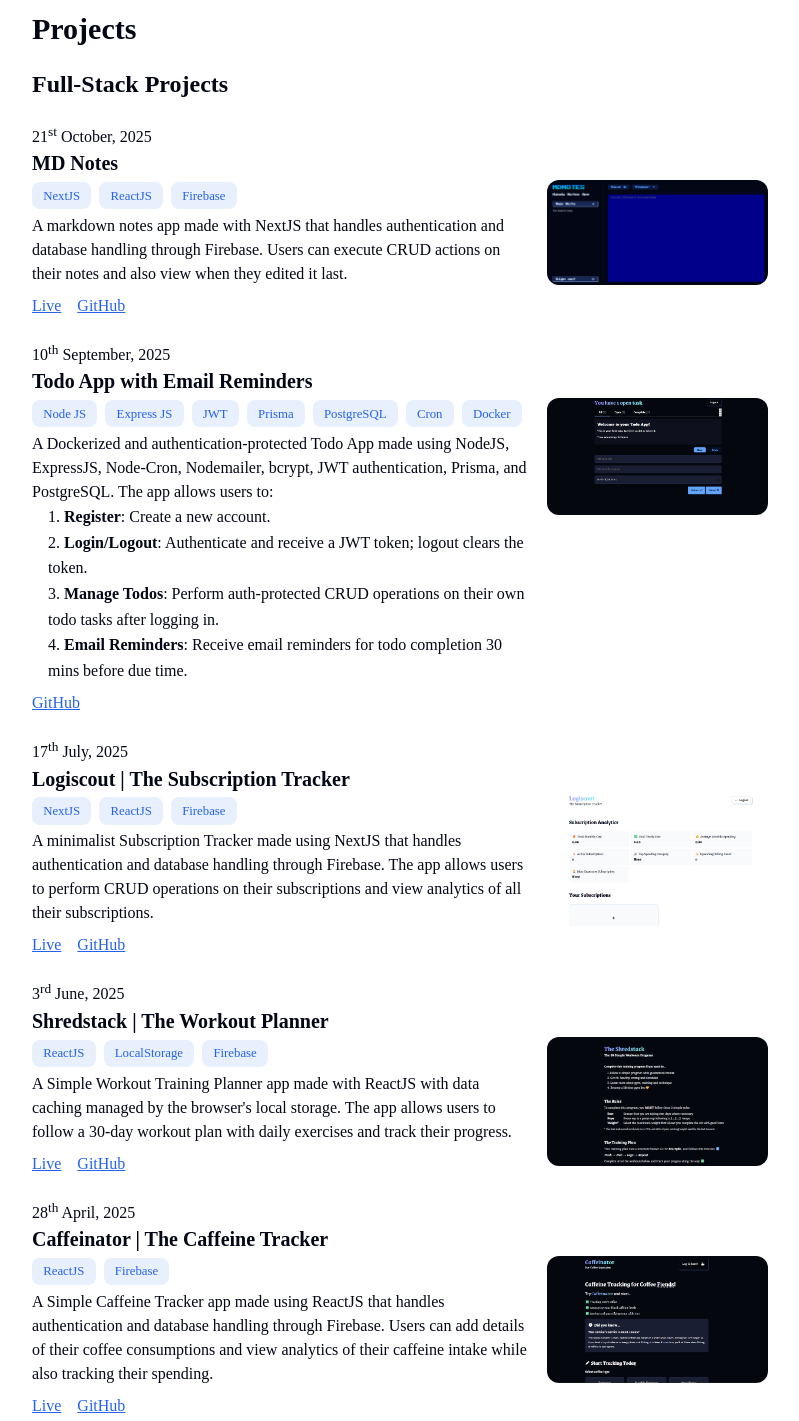
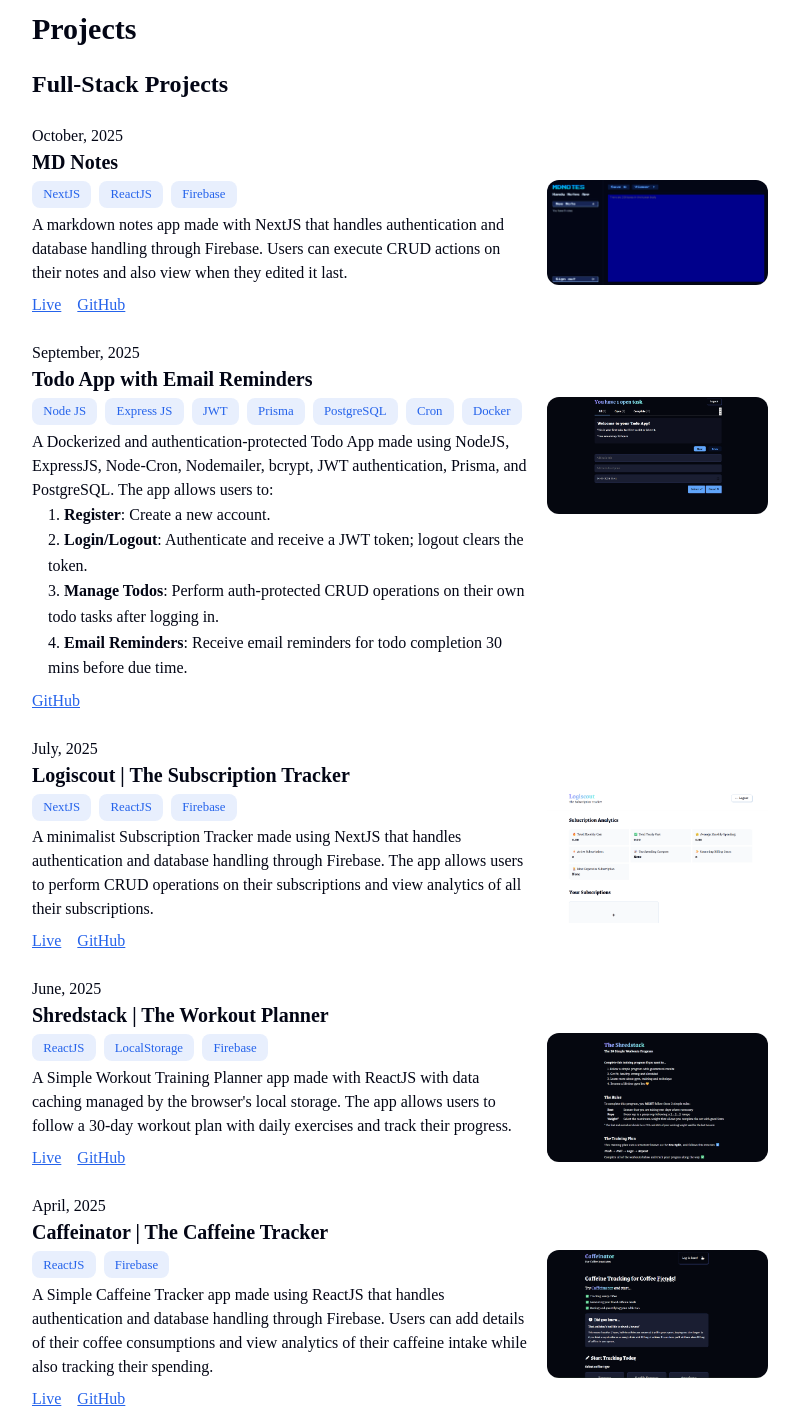
Before and after one commit to pratikk0501/my-web-portfolio, a plain HTML site: page index.html in a window 1280 px wide. Shown: the part 880-2301 px from the top of the page, without its empty margins (240-1039 px from the left). Drawn offline with Linux system fonts and the light colour scheme; a web font is replaced by a local one.

Commit message:
Made changes

```diff
--- a/index.html
+++ b/index.html
@@ -118,7 +118,7 @@
           <br />
           <div class="project-card">
             <div>
-              <p>21<sup>st</sup> October, 2025</p>
+              <p>October, 2025</p>
               <h4>MD Notes</h4>
               <div class="tech-list">
                 <div class="card-button-secondary">
@@ -159,7 +159,7 @@
           <br />
           <div class="project-card">
             <div>
-              <p>10<sup>th</sup> September, 2025</p>
+              <p>September, 2025</p>
               <h4>Todo App with Email Reminders</h4>
               <div class="tech-list">
                 <div class="card-button-secondary">
@@ -224,7 +224,7 @@
           <br />
           <div class="project-card">
             <div>
-              <p>17<sup>th</sup> July, 2025</p>
+              <p>July, 2025</p>
               <h4>Logiscout | The Subscription Tracker</h4>
               <div class="tech-list">
                 <div class="card-button-secondary">
@@ -265,7 +265,7 @@
           <br />
           <div class="project-card">
             <div>
-              <p>3<sup>rd</sup> June, 2025</p>
+              <p>June, 2025</p>
               <h4>Shredstack | The Workout Planner</h4>
               <div class="tech-list">
                 <div class="card-button-secondary">
@@ -306,7 +306,7 @@
           <br />
           <div class="project-card">
             <div>
-              <p>28<sup>th</sup> April, 2025</p>
+              <p>April, 2025</p>
               <h4>Caffeinator | The Caffeine Tracker</h4>
               <div class="tech-list">
                 <div class="card-button-secondary">
```
